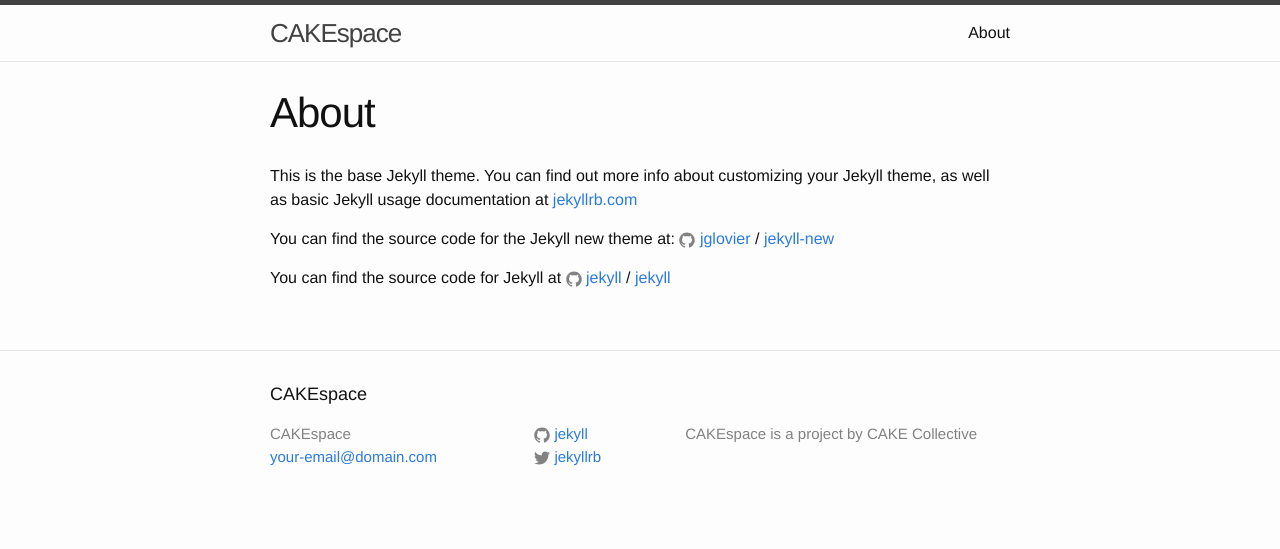
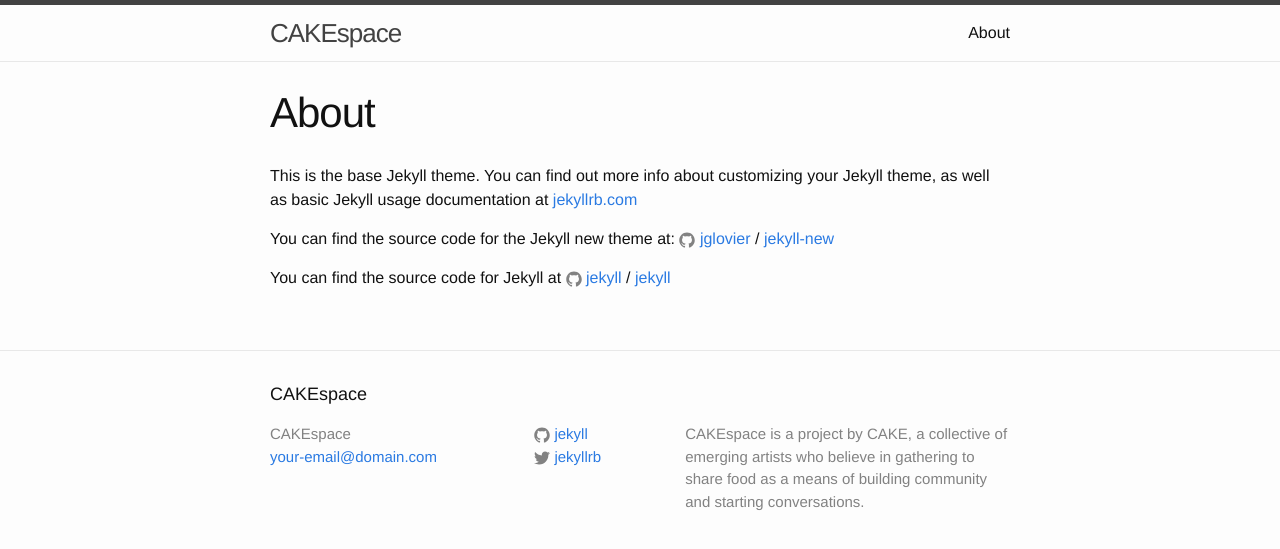
Before and after one commit to adriandgr/cakespace, a Jekyll site: the page built from about.md, in a window 1280 px wide. Shown: the top 549 px of the page. Built offline with Jekyll 4.4.1, drawn with Linux system fonts in a browser that asks for light colours.

Commit message:
coming soon

```diff
--- a/_config.yml
+++ b/_config.yml
@@ -9,7 +9,9 @@
 title: CAKEspace
 email: your-email@domain.com
 description: > # this means to ignore newlines until "baseurl:"
-  CAKEspace is a project by CAKE Collective
+  CAKEspace is a project by CAKE, a collective of emerging artists
+  who believe in gathering to share food as a means of building
+  community and starting conversations.
 baseurl: "" # the subpath of your site, e.g. /blog
 url: "http://cakespace.ca" # the base hostname & protocol for your site
 twitter_username: jekyllrb
```
